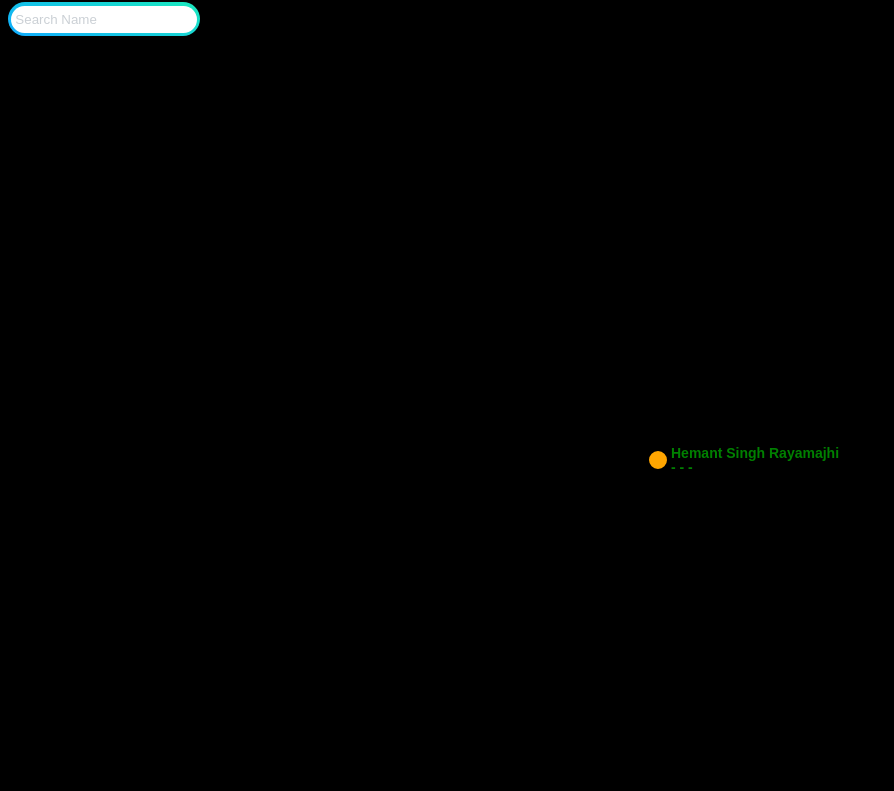
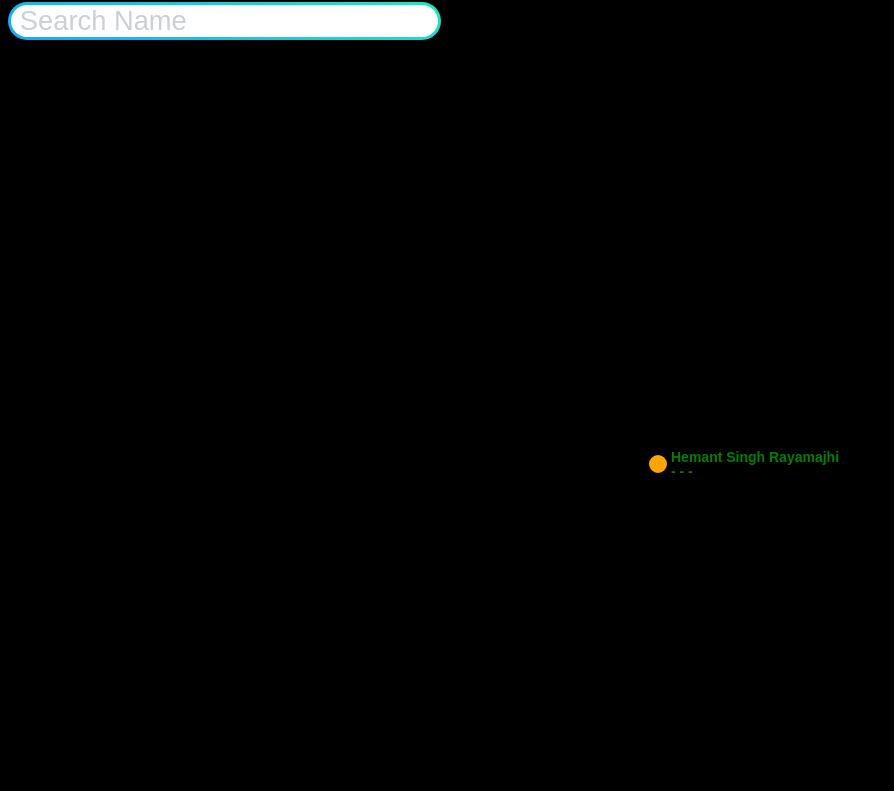
Before and after one commit to DeepakRayamajhi/deepakrayamajhi.github.io, a plain HTML site: page index.html in a window 1280 px wide. Shown: the part 58-849 px from the top of the page, without its empty margins (0-894 px from the left). Drawn offline with nearby package versions, Linux system fonts and the light colour scheme.

Commit message:
Updated css files for input field

```diff
--- a/css/inputbox.css
+++ b/css/inputbox.css
@@ -52,7 +52,8 @@ input {
   font-family: inherit;
   line-height: 27px;
   color: #2e3750;
-  min-width: 12em;
+  min-width: 15em;
+  font-size: 1.3em;
 }
 
 
--- a/css/main.css
+++ b/css/main.css
@@ -19,7 +19,7 @@ body {
 
 
 .leftPanel {
-	width: 10%;
+	width: 20%;
 
 
 
@@ -27,7 +27,7 @@ body {
 }
 
 #rightPanel {
-	width: 87%;
+	width: 77%;
 	height:100%;
 	float:left;
 	background:black;
```
